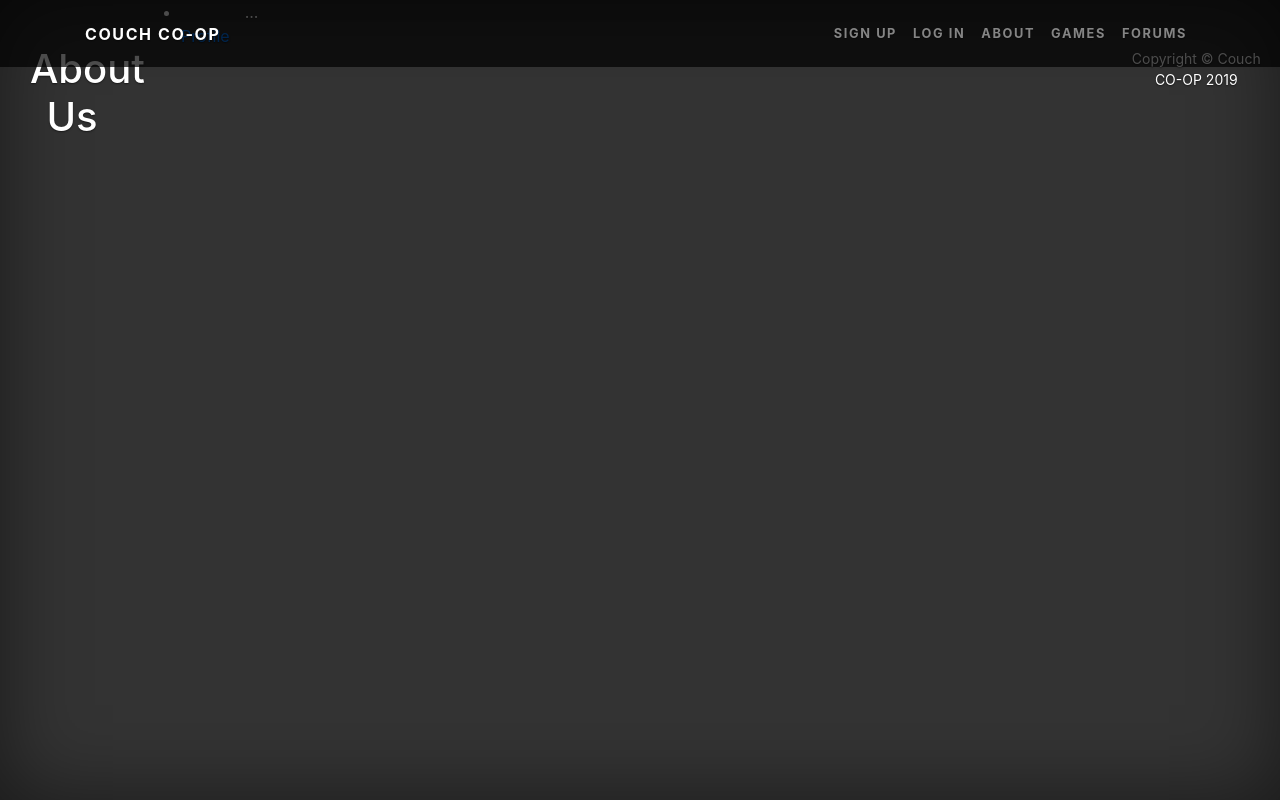
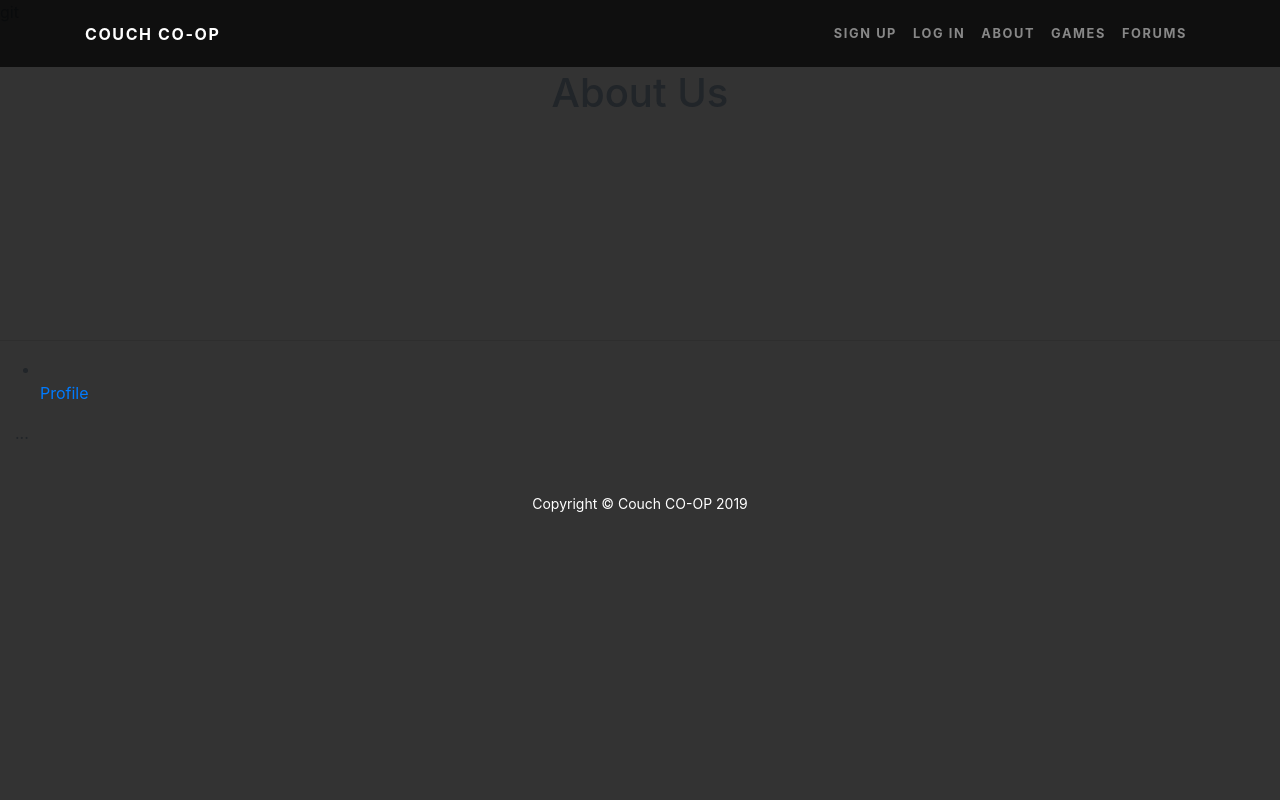
Before and after one commit to NickyGibb/couch, a Django app: template templates/dice/about.html in a window 1280 px wide. Run offline with Django 3.2, Linux system fonts and the light colour scheme; the template is opened without the code that fills it, so the values that code supplies are empty; parts of the project's set-up code (start-up, migrations or seed data) failed here and were passed over; some libraries are stand-ins or nearby versions.

Commit message:
more base template changes

```diff
--- a/static/CSS/base.css
+++ b/static/CSS/base.css
@@ -7,14 +7,6 @@ body {
 height: 100%;
 background-color: #333;
 }
-body {
-display: -ms-flexbox;
-display: flex;
-color: #fff;
-text-shadow: 0 .05rem .1rem rgba(0, 0, 0, .5);
-box-shadow: inset 0 0 5rem rgba(0, 0, 0, .5);
-}
-
 
 
 .navbar-custom {
--- a/templates/dice/base.html
+++ b/templates/dice/base.html
@@ -15,7 +15,7 @@
   <!-- Custom styles for this template -->
   <link href="css/base.css" rel="stylesheet">
 
-
+git
 {% load staticfiles %}
 <title>
 
@@ -38,19 +38,19 @@
       <div class="collapse navbar-collapse" id="navbarResponsive">
         <ul class="navbar-nav ml-auto">
           <li class="nav-item">
-            <a class="nav-link" href="#">Sign Up</a>
+            <a class="nav-link" href="{% url 'register' %}">Sign Up</a>
           </li>
           <li class="nav-item">
-            <a class="nav-link" href="#">Log In</a>
+            <a class="nav-link" href="{% url 'login' %}">Log In</a>
           </li>
             <li class="nav-item">
-            <a class="nav-link" href="#">About</a>
+            <a class="nav-link" href="{% url 'about' %}">About</a>
           </li>
             <li class="nav-item">
-            <a class="nav-link" href="#">Games</a>
+            <a class="nav-link" href="{% url 'game' %}">Games</a>
           </li>
             <li class="nav-item">
-            <a class="nav-link" href="#">Forums</a>
+            <a class="nav-link" href="{% url 'forum' %}">Forums</a>
           </li>
         </ul>
       </div>
```
